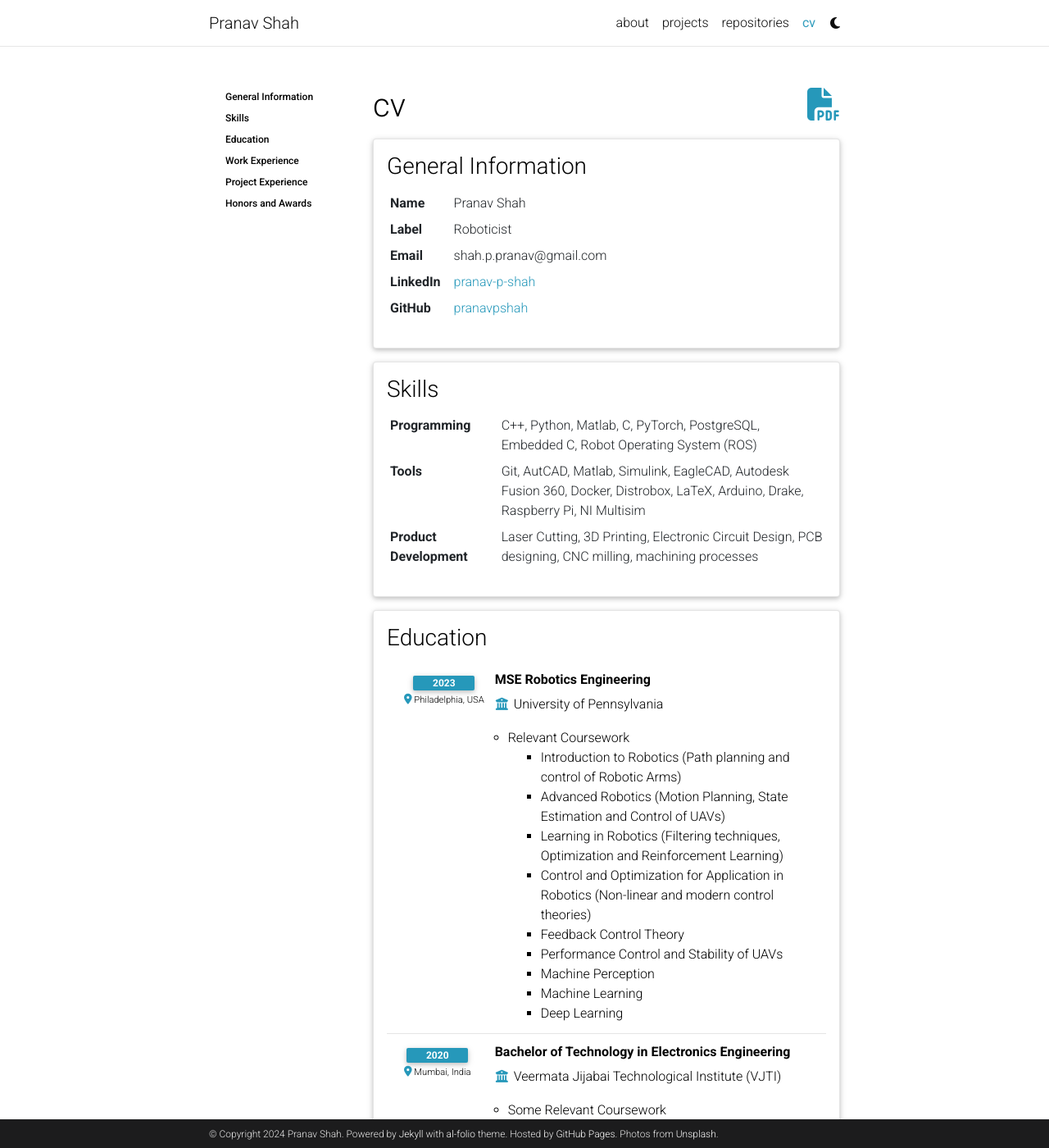
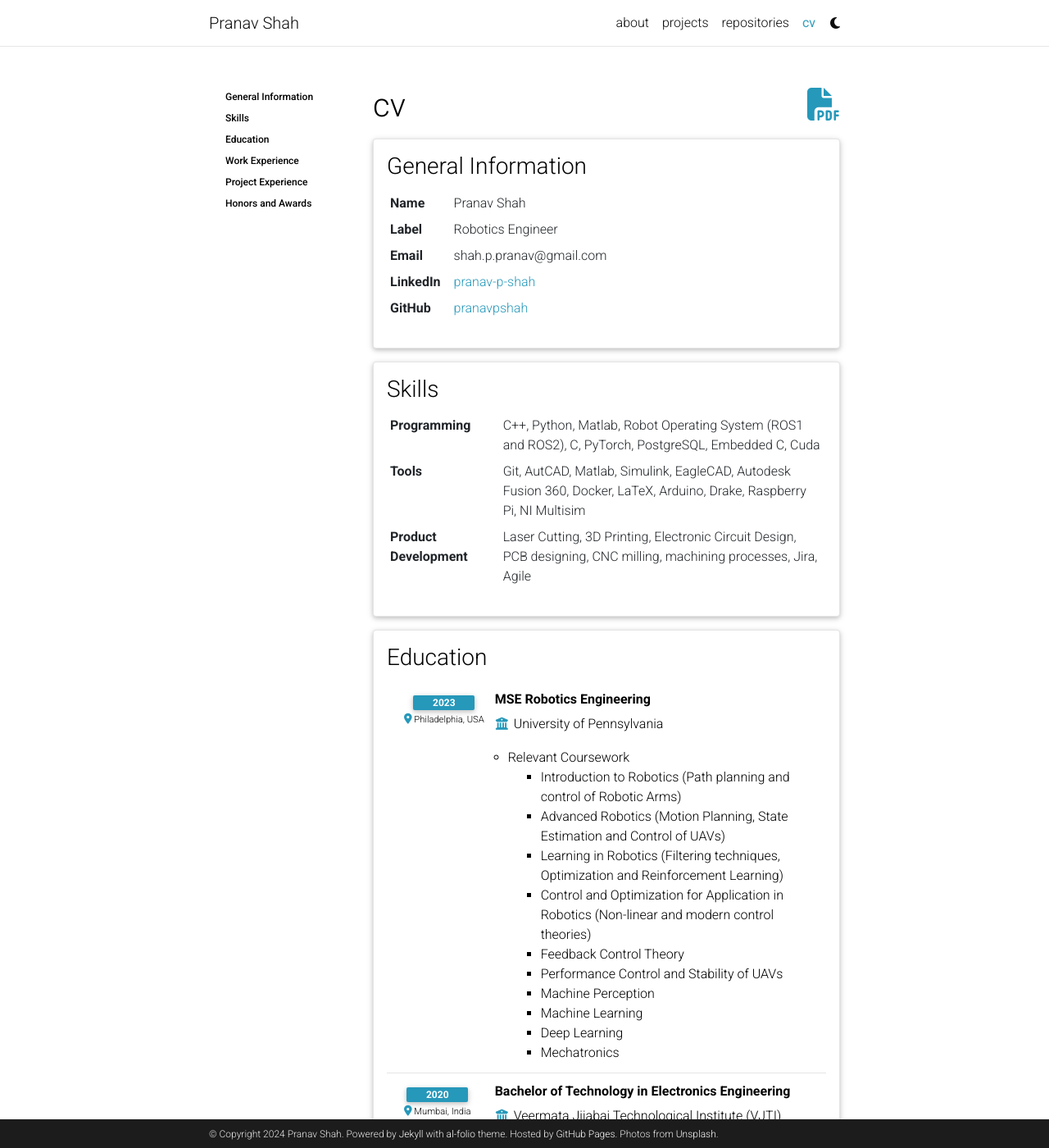
Before and after one commit to pranavpshah/pranavpshah.github.io, a Jekyll site: the page built from _pages/cv.md, in a window 1280 px wide and 1400 px high. Shown: the whole window at 82% size. Built offline with Jekyll 4.4.1, drawn with Linux system fonts in a browser that asks for light colours; comment, search, counter and statistics services are not loaded; a style sheet for code colours, icons or effects is not loaded; some of the changed text lies outside the part shown.

Commit message:
cv section updated

```diff
--- a/_data/cv.yml
+++ b/_data/cv.yml
@@ -4,7 +4,7 @@
     - name: Name
       value: Pranav Shah
     - name: Label
-      value: Roboticist
+      value: Robotics Engineer
     - name: Email
       value: shah.p.pranav@gmail.com
     - name: LinkedIn
@@ -16,11 +16,11 @@
   type: map
   contents:
     - name: Programming
-      value: C++, Python, Matlab, C, PyTorch, PostgreSQL, Embedded C, Robot Operating System (ROS)
+      value: C++, Python, Matlab, Robot Operating System (ROS1 and ROS2), C, PyTorch, PostgreSQL, Embedded C, Cuda
     - name: Tools
-      value: Git, AutCAD, Matlab, Simulink, EagleCAD, Autodesk Fusion 360, Docker, Distrobox, LaTeX, Arduino, Drake, Raspberry Pi, NI Multisim
+      value: Git, AutCAD, Matlab, Simulink, EagleCAD, Autodesk Fusion 360, Docker, LaTeX, Arduino, Drake, Raspberry Pi, NI Multisim
     - name: Product Development
-      value: Laser Cutting, 3D Printing, Electronic Circuit Design, PCB designing, CNC milling, machining processes
+      value: Laser Cutting, 3D Printing, Electronic Circuit Design, PCB designing, CNC milling, machining processes, Jira, Agile
 
 - title: Education
   type: time_table
@@ -41,6 +41,7 @@
             - Machine Perception
             - Machine Learning
             - Deep Learning
+            - Mechatronics
     - title: Bachelor of Technology in Electronics Engineering
       institution: Veermata Jijabai Technological Institute (VJTI)
       location: Mumbai, India
@@ -55,6 +56,20 @@
 - title: Work Experience
   type: time_table
   contents:
+    - title: Positioning and Controls Engineer
+      institution: Caterpillar Trimble Control Technologies
+      year: 04/2024 - Now
+      description:
+        - Designing, Developing and Testing state estimation and control algorithms for different heavy-duty vehicles.
+        - Utilizing tools like MATLAB, Simulink and C++ to maintain CI/CD pipelines and test algorithms.
+        - Performing root-cause analysis and collaborating with multi-disciplinary teams to provide swift solutions to on-site issues to reduce downtime
+        - title: Skills
+          contents:
+            - C++
+            - Matlab
+            - Simulink
+            - Jira
+
     - title: Research Engineer
       institution: Kumar Lab, University of Pennsylvania
       year: 11/2023 - Now
@@ -63,7 +78,7 @@
         - title: Skills
           contents:
             - C++
-            - Robot Operating System (ROS)
+            - Robot Operating System (ROS1 and ROS2)
             - Docker
 
     - title: Robotics Research Engineer
```
